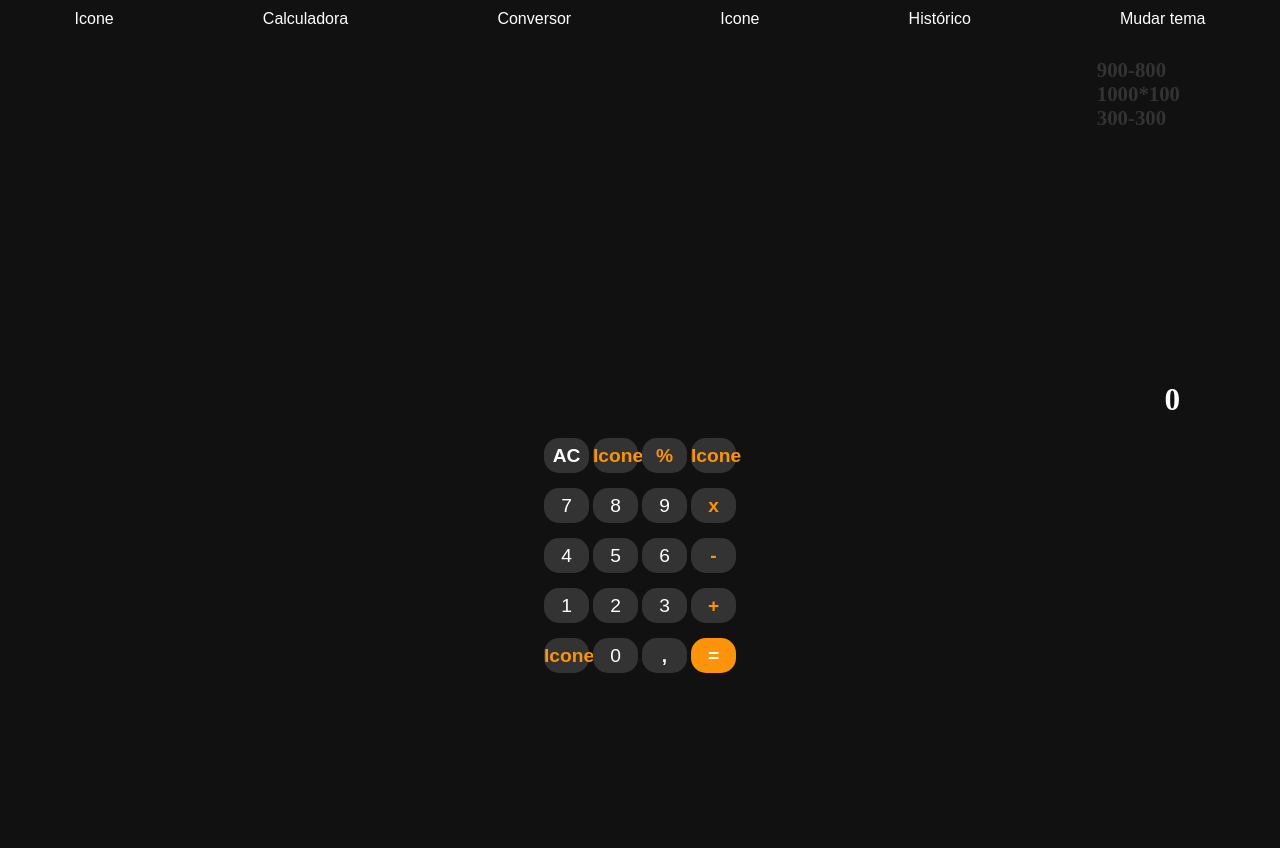
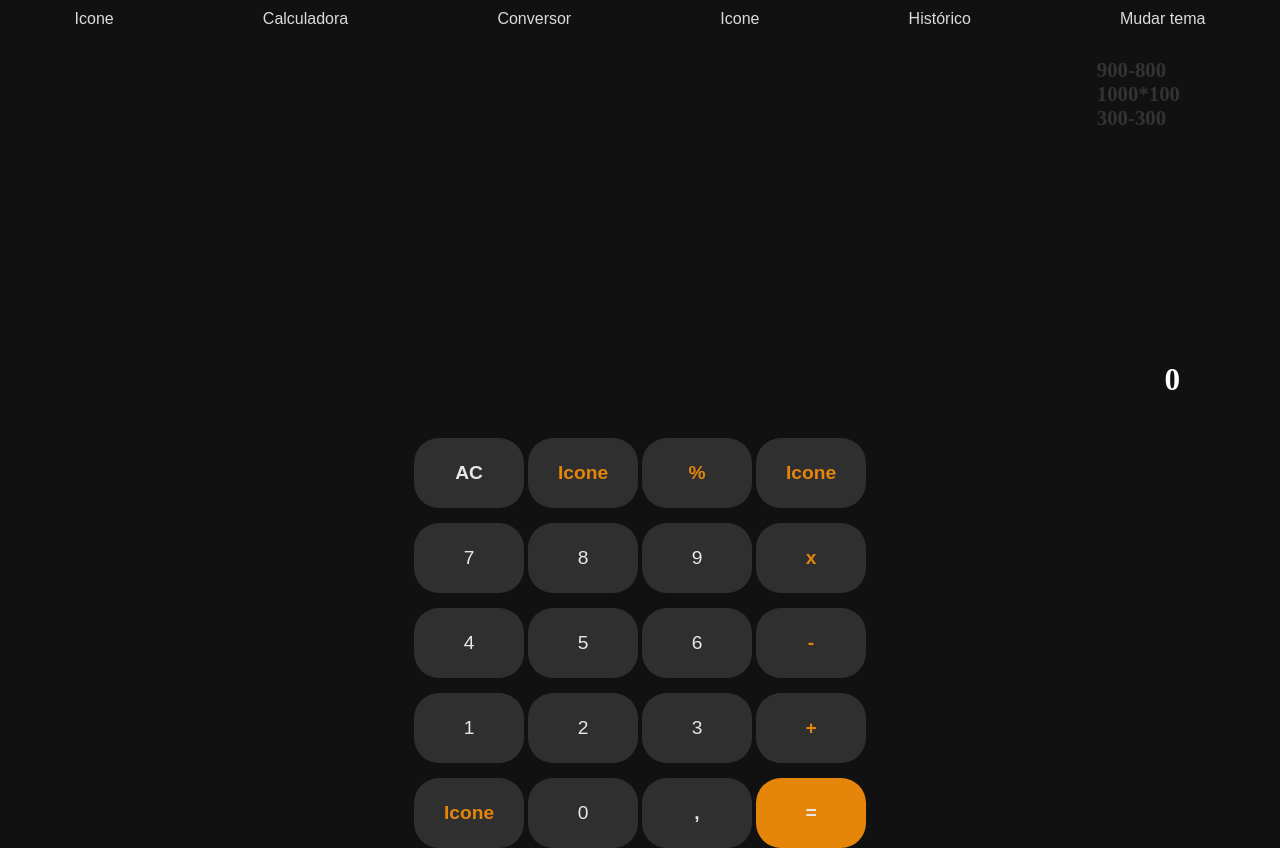
Before and after one commit to joaoguisilvae-wq/Calculadora, a plain HTML site: page index.html in a window 1280 px wide. Before the commit the page ends 800 px from the top, so only its background shows below. Drawn offline with Linux system fonts and the light colour scheme.

Commit message:
fim do css

```diff
--- a/css/styles.css
+++ b/css/styles.css
@@ -34,6 +34,13 @@ body {
   color: var(--black-theme-color);
   padding: 10px;
   font-size: 1rem;
+  opacity: 0.85;
+  cursor: pointer;
+  transition: 0.5s;
+}
+
+#header-container button:hover {
+  opacity: 1;
 }
 
 /* Calculate-table */
@@ -54,6 +61,9 @@ body {
   color: var(--black-theme-history);
 }
 
+#calculate-table #in-operation {
+  margin-bottom: 20px;
+}
 /* Numbers table */
 #numbers-table {
   display: flex;
@@ -65,15 +75,26 @@ body {
 }
 
 #numbers-table button {
-  width: 45px;
-  height: 35px;
+  width: 110px;
+  height: 70px;
   background-color: var(--black-theme-btn);
-  border-radius: 15px;
+  border-radius: 25px;
   border: none;
   font-size: 1.2rem;
   color: var(--black-theme-color);
   font-weight: bold;
+  opacity: 0.9;
   cursor: pointer;
+  transition: 0.3s;
+}
+
+#numbers-table button:hover {
+  opacity: 1;
+}
+
+#numbers-table .block {
+  justify-content: space-between;
+  gap: 10px;
 }
 
 #numbers-table .icon {
@@ -107,4 +128,9 @@ body {
     margin: 0 auto;
     text-align: center;
   }
+
+  #numbers-table button {
+    width: 45px;
+    height: 35px;
+  }
 }
```
